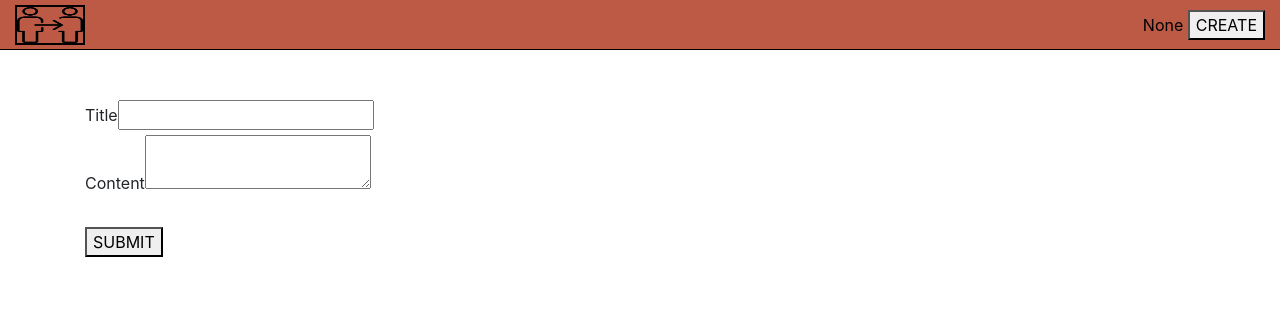
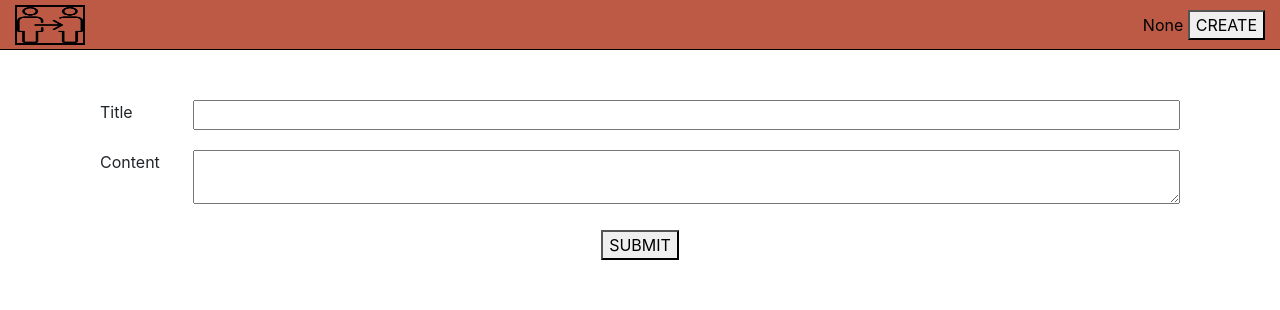
Before and after one commit to arlynn813/reddit, a Flask app: page /1/create in a window 1280 px wide. Shown: the top 310 px of the page. Run offline with Flask 2, Linux system fonts and the light colour scheme.

Commit message:
formatting create and styling inputs

```diff
--- a/styles/style.css
+++ b/styles/style.css
@@ -25,6 +25,14 @@ a {
 
 a:hover {
     color: black;
+}
+
+input:focus {
+    outline-color: #bc5a45;
+}
+
+textarea:focus {
+    outline-color: #bc5a45;
 }
 
 .logo {
@@ -91,3 +99,9 @@ a:hover {
     border: 2px solid black;
     border-radius: 10px;
 }
+
+/* Create */
+.create-input {
+    width: 100%;
+    margin-bottom: 20px;
+}
--- a/templates/create.html
+++ b/templates/create.html
@@ -2,8 +2,24 @@
 
 {% block content %}
     <form method="POST" action="/{{ user.id }}/create">
-        <label>Title</label><input type="text" name="title" required><br>
-        <label>Content</label><textarea name="content" required></textarea><br><br>
-        <button type="submit">SUBMIT</button>
+        <div class="row mx-auto">
+            <div class="col-2 col-lg-1">
+                <label for="title">Title</label>
+            </div>
+            <div class="col-10 col-lg-11">
+                <input class="create-input" type="text" name="title" id="title" required>
+            </div>
+        </div>
+        <div class="row mx-auto">
+            <div class="col-2 col-lg-1">
+                <label for="content">Content</label>
+            </div>
+            <div class="col-10 col-lg-11">
+                <textarea class="create-input" name="content" id="content" required></textarea>
+            </div>
+        </div>
+        <div class="row justify-content-center mx-auto">
+            <button type="submit">SUBMIT</button>
+        </div>
     </form>
 {% endblock content %}
```
